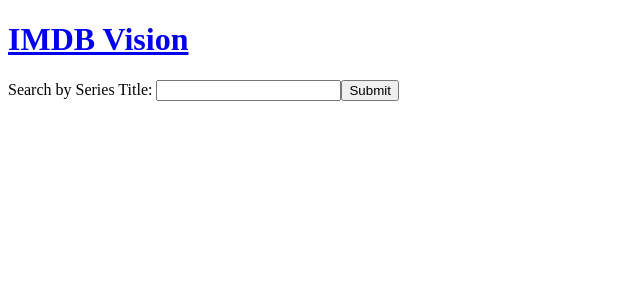
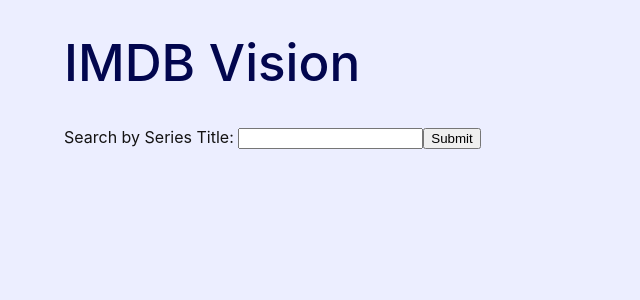
Before and after one commit to bencavins/imdb-vision, a React (Vite) app in the folder imdb-vision-frontend/: page / in a window 1280 px wide. Shown: the top 300 px of the page, without its empty margins (0-640 px from the left). Built offline with nearby package versions, Linux system fonts and the light colour scheme.

Commit message:
add styling

```diff
--- /dev/null
+++ b/imdb-vision-frontend/src/components/Header.css
@@ -0,0 +1,9 @@
+a {
+  font-weight: 500;
+  color: #02064e;
+  text-decoration: inherit;
+}
+
+a:hover {
+  color: #535bf2;
+}
--- a/imdb-vision-frontend/src/components/Header.jsx
+++ b/imdb-vision-frontend/src/components/Header.jsx
@@ -1,3 +1,5 @@
+import "./Header.css"
+
 export default function Header() {
   return (
     <div id="header">
--- a/imdb-vision-frontend/src/index.css
+++ b/imdb-vision-frontend/src/index.css
@@ -1,11 +1,11 @@
-/* :root {
+:root {
   font-family: Inter, system-ui, Avenir, Helvetica, Arial, sans-serif;
   line-height: 1.5;
   font-weight: 400;
 
   color-scheme: light dark;
-  color: rgba(255, 255, 255, 0.87);
-  background-color: #242424;
+  color: rgb(20, 19, 19);
+  background-color: #eceeff;
 
   font-synthesis: none;
   text-rendering: optimizeLegibility;
@@ -16,7 +16,7 @@
 
 a {
   font-weight: 500;
-  color: #646cff;
+  color: #0d17c9;
   text-decoration: inherit;
 }
 a:hover {
@@ -26,7 +26,8 @@
 body {
   margin: 0;
   display: flex;
-  place-items: center;
+  padding-left: 5%;
+  /* place-items: center; */
   min-width: 320px;
   min-height: 100vh;
 }
@@ -55,7 +56,7 @@
   outline: 4px auto -webkit-focus-ring-color;
 }
 
-@media (prefers-color-scheme: light) {
+/* @media (prefers-color-scheme: light) {
   :root {
     color: #213547;
     background-color: #ffffff;
--- /dev/null
+++ b/imdb-vision-frontend/src/routes/root.css
@@ -0,0 +1,3 @@
+#header-box {
+    overflow: auto;
+}
--- a/imdb-vision-frontend/src/routes/root.jsx
+++ b/imdb-vision-frontend/src/routes/root.jsx
@@ -2,12 +2,15 @@
 
 import Header from "../components/Header"
 import Search from "../components/Search"
+import "./root.css"
 
 export default function Root() {
   return (
     <>
-      <Header />
-      <Search />
+      <div id="header-box">
+        <Header id="header" />
+        <Search id="search" />
+      </div>
       <Outlet />
     </>
   )
--- a/imdb-vision-frontend/src/routes/show.jsx
+++ b/imdb-vision-frontend/src/routes/show.jsx
@@ -2,6 +2,7 @@
 import { useParams } from "react-router-dom"
 
 import SeriesGrid from "../components/SeriesGrid"
+import "./show.css"
 
 export default function Show() {
   const [series, setSeries] = useState({})
@@ -32,12 +33,12 @@
   }, [])
 
   if (JSON.stringify(series) === '{}') {
-    return <h1>Loading...</h1>
+    return <p>Loading Series Info...</p>
   }
 
   return (
     <>
-      <h1>{series.primary_title}</h1>
+      <h2>{series.primary_title}</h2>
       <SeriesGrid series={series} />
     </>
   )
```
Also changed, not shown: imdb-vision-frontend/src/routes/show.css (added).
